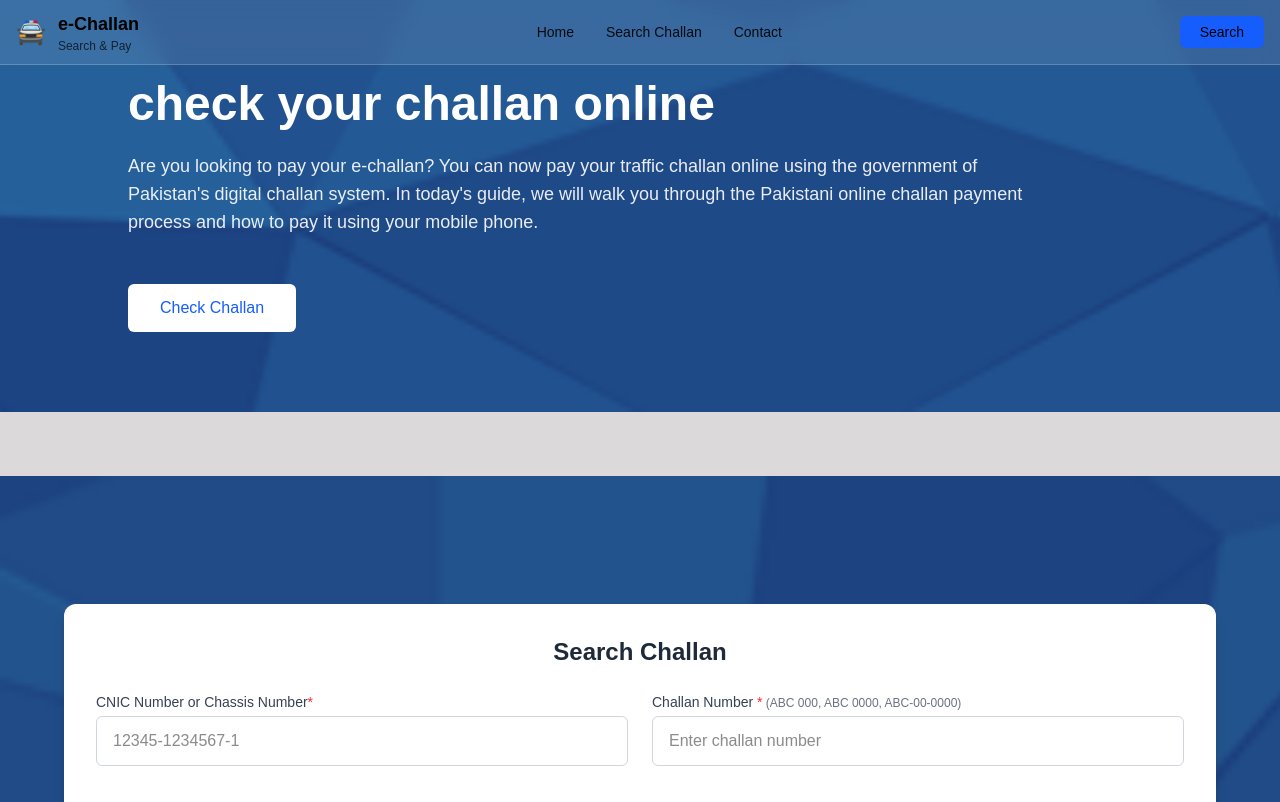
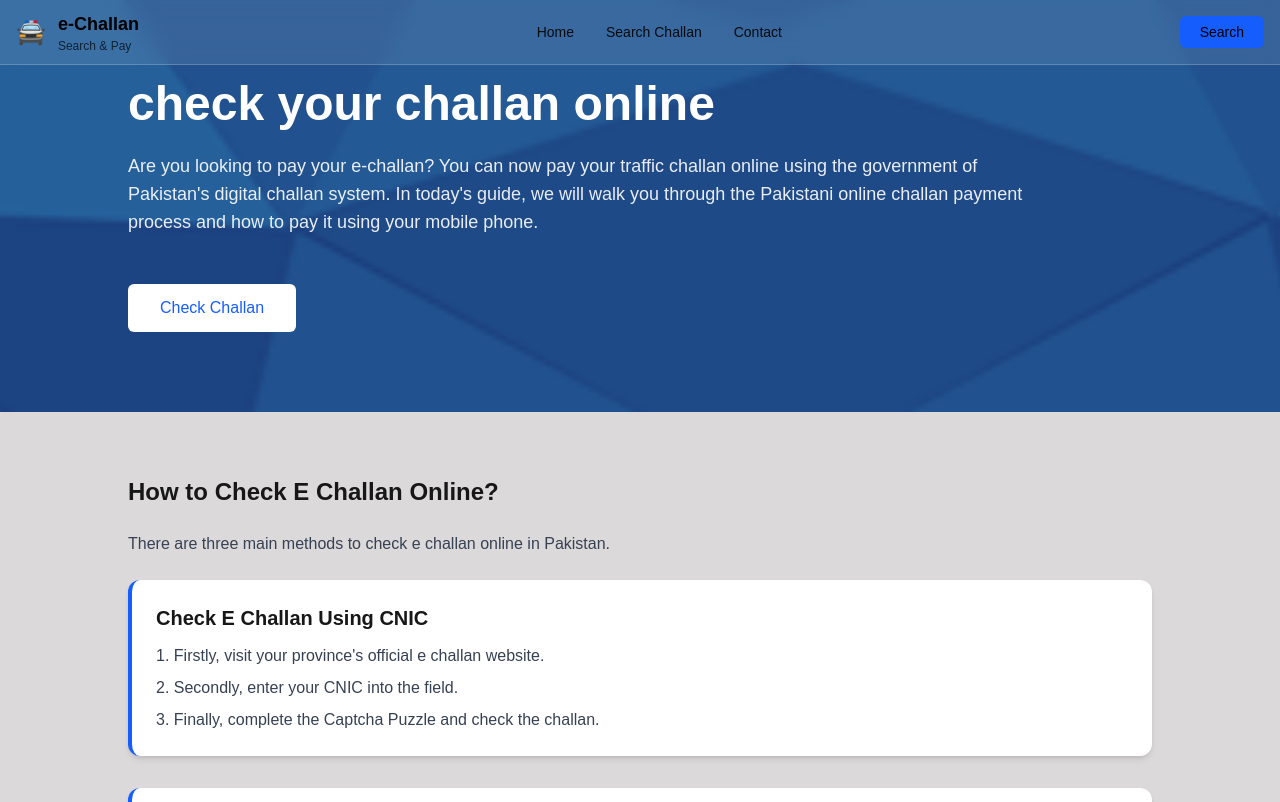
Before and after one commit to Sami-ullah4/e-challan, a Next.js app: page / in a window 1280 px wide. Shown: the top 802 px of the page. Built offline with nearby package versions, Linux system fonts and the light colour scheme.

Commit message:
asdasd fe

```diff
--- a/app/page.js
+++ b/app/page.js
@@ -9,7 +9,7 @@ export default function Home() {
   return (
     <main className="flex flex-col gap-16">
       <Hero />
-      {/* <CheckChallan /> */}
+      <CheckChallan />
 
       <Efrom />
 
```
